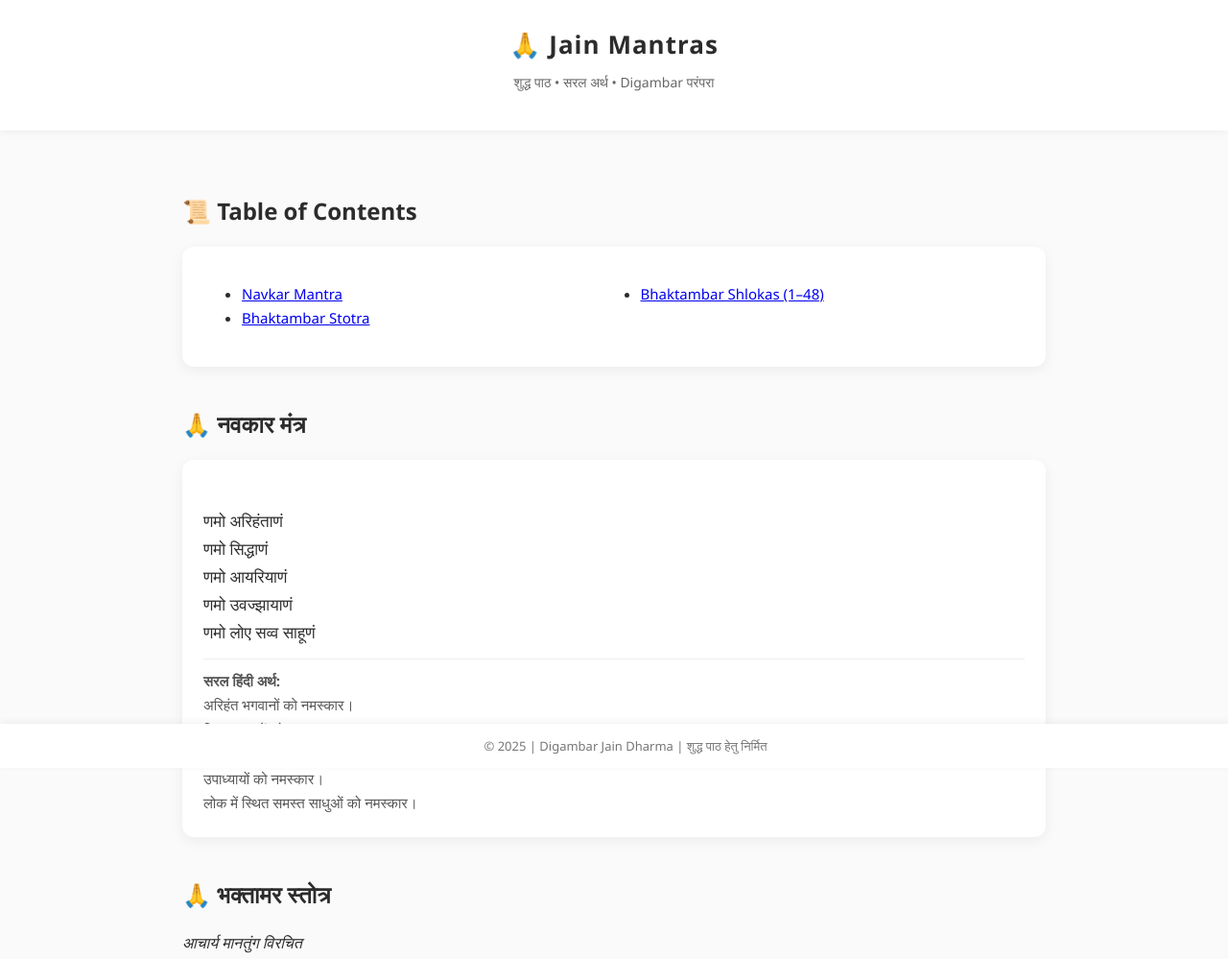
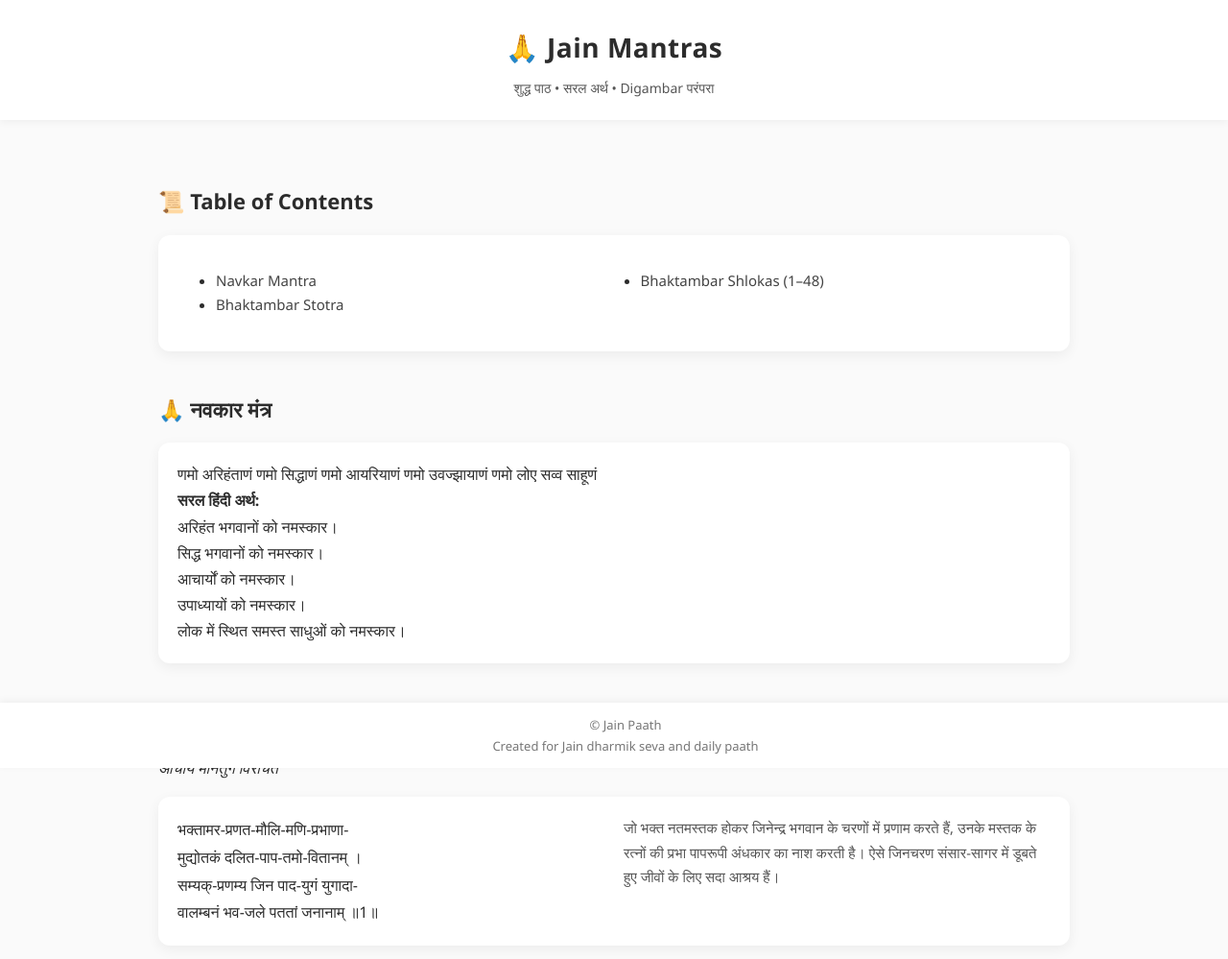
Before and after one commit to rj1827/digambar-jain-paath, a plain HTML site: page index.html in a window 1280 px wide. Shown: the top 999 px of the page at 96% size. Drawn offline with Linux system fonts and the light colour scheme.

Commit message:
Update index.html

```diff
--- a/index.html
+++ b/index.html
@@ -1,9 +1,8 @@
 <!DOCTYPE html>
-<html lang="hi">
-<head>
-  <meta charset="UTF-8" />
 <meta name="viewport" content="width=device-width, initial-scale=1.0" />
-  <title>Jain Mantras</title>
+<title>Jain Paath | Navkar Mantra & Bhaktambar Stotra</title>
+
+
 <style>
 body {
 margin: 0;
@@ -12,51 +11,64 @@
 color: #2c2c2c;
 line-height: 1.7;
 }
+
+
 header {
 background: #ffffff;
-      padding: 24px 16px;
+padding: 26px 16px 22px;
 text-align: center;
 box-shadow: 0 2px 8px rgba(0,0,0,0.05);
 position: sticky;
 top: 0;
 z-index: 10;
 }
+
+
 header h1 {
 margin: 0;
-      font-size: 26px;
-      letter-spacing: 1px;
+font-size: 28px;
+letter-spacing: 0.5px;
 }
+
+
 header p {
-      margin-top: 6px;
+margin: 6px 0 0;
 font-size: 14px;
-      color: #666;
+color: #555;
 }
+
+
 .container {
-      max-width: 900px;
+max-width: 950px;
 margin: auto;
 padding: 24px 16px 100px;
 }
+
+
 h2 {
-      margin-top: 40px;
+margin-top: 42px;
 margin-bottom: 16px;
+font-size: 22px;
 }
+
+
 .card {
 background: #ffffff;
-      margin-bottom: 24px;
-      padding: 22px;
+padding: 20px;
 border-radius: 12px;
 box-shadow: 0 4px 14px rgba(0,0,0,0.06);
+margin-bottom: 26px;
 }
-    .mantra-text {
-      font-size: 17px;
-      white-space: pre-line;
+
+
+a {
+color: #444;
+text-decoration: none;
 }
-    .meaning {
-      margin-top: 12px;
-      font-size: 15px;
-      color: #555;
-      border-top: 1px solid #eee;
-      padding-top: 10px;
+
+
+a:hover {
+text-decoration: underline;
 }
     footer {
       position: fixed;
@@ -871,7 +883,8 @@
 </div>
 
 <footer>
-  © 2025 | Digambar Jain Dharma | शुद्ध पाठ हेतु निर्मित
+© Jain Paath<br>
+Created for Jain dharmik seva and daily paath
 </footer>
 
 </body>
```
Lines whose indentation alone changed are shown as unchanged.
